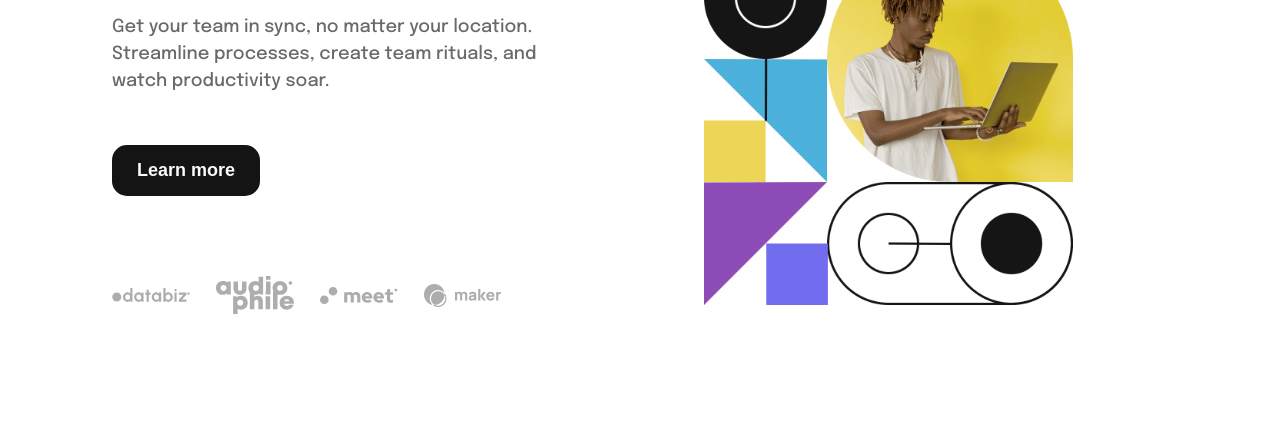
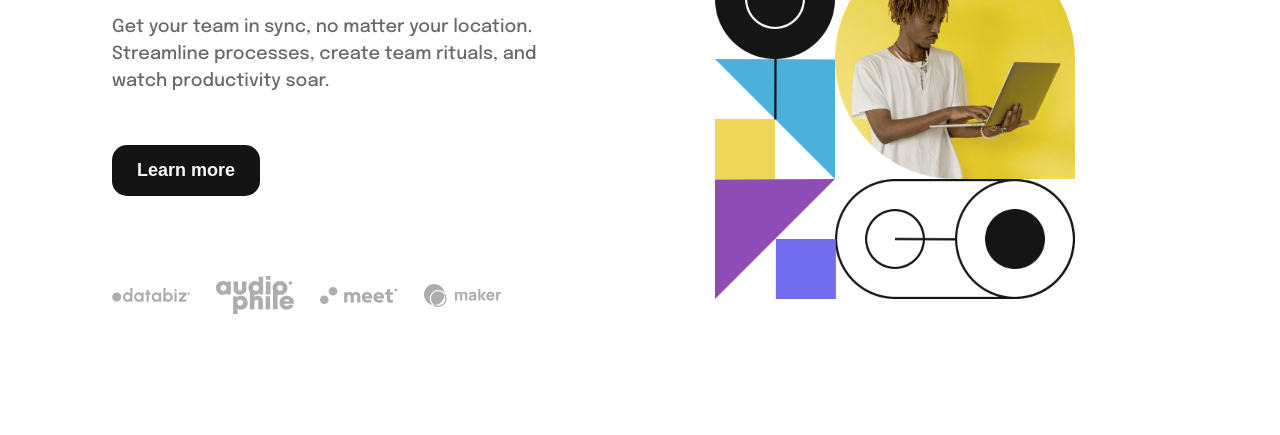
Before and after one commit to wunmiking/intro-with-dropdown, a plain HTML site: page index.html in a window 1280 px wide. Shown: the part 365-800 px from the top of the page. Drawn offline with Linux system fonts and the light colour scheme.

Commit message:
feat: added a class name on section 2

```diff
--- a/style.css
+++ b/style.css
@@ -148,7 +148,8 @@ font-size: 18px;
     #section-1{
         /* border: 3px solid; */
         padding: 0.5rem 2rem 0 0;
-        width: 45%;
+        /* width: 45%; */
+        flex: 1;
         margin-right: 6rem;
         justify-items: center;
     }
@@ -158,7 +159,8 @@ font-size: 18px;
     }
 
     .section-2{
-        width: 50%;
+        flex: 1;
+        /* width: 50%; */
         align-self: self-start;
         justify-items: left;
         padding-left: 7rem;
@@ -183,7 +185,4 @@ font-size: 18px;
         padding-bottom: 50px;
     }
 
-
-
-
 }
```
